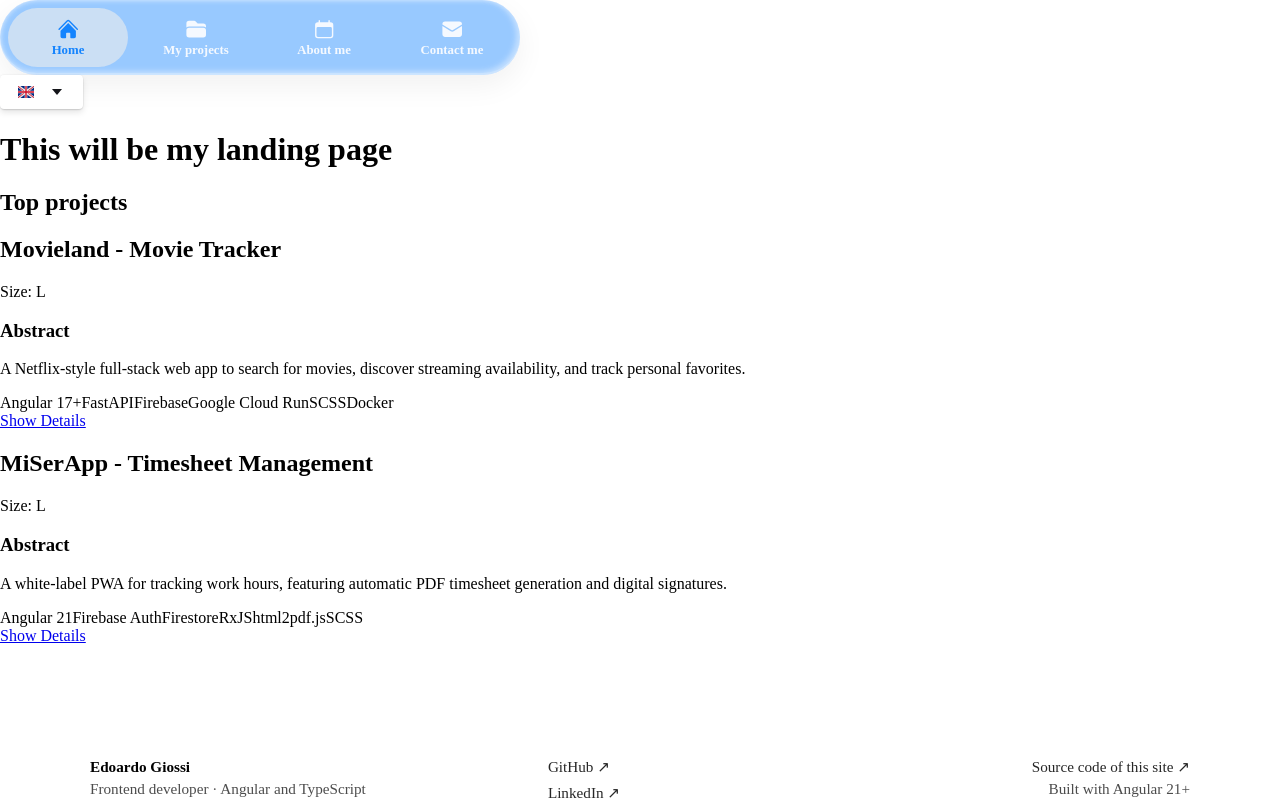
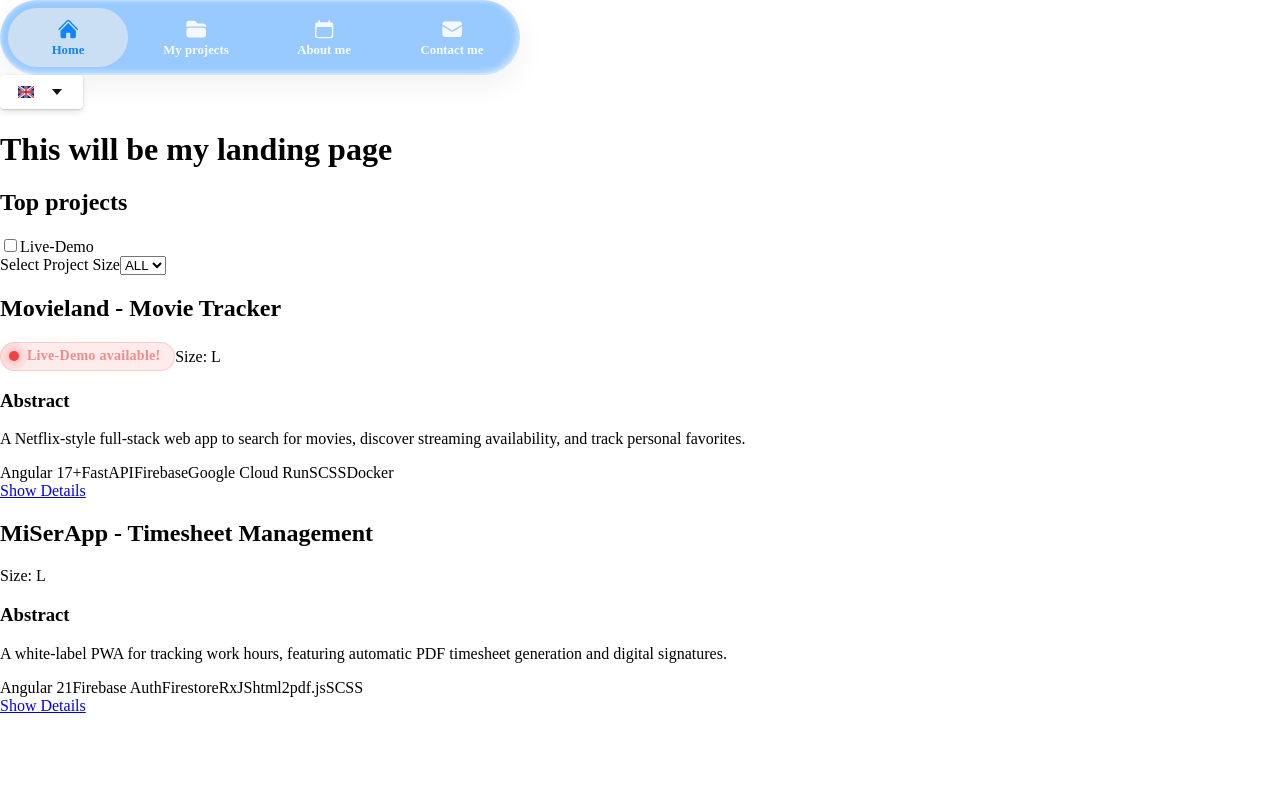
Before and after one commit to Edoardo-NameNotFoundError/MyPersonalPortfolio, an Angular app: page /en/home in a window 1280 px wide. Shown: the top 800 px of the page. Built offline with nearby package versions, Linux system fonts and the light colour scheme.

Commit message:
Closes #19

```diff
--- a/src/app/components/progetti-component/progetti-component.html
+++ b/src/app/components/progetti-component/progetti-component.html
@@ -1,10 +1,38 @@
 <section class="projects-grid">
 
-  @for (project of projectsArray(); track project.id) {
+  <div class="filter-class">
+    <input type="checkbox" [checked]="showOnlyLive()" (change)="toggleShowLive($event)" id="show-only-live">
+    <label for="show-only-live">{{ 'projects.filters.mostraLive' | t }}</label>
+
+    <div class="size-filter">
+      <label for="size-select">{{ 'projects.filters.dimensione' | t }}</label>
+
+      <select
+        id="size-select"
+        [value]="selectedSize()"
+        (change)="onSizeChange($event)"
+        class="filter-select">
+
+        @for(size of availableSizes(); track size) {
+          <option [value]="size">{{ size }}</option>
+        }
+
+      </select>
+    </div>
+  </div>
+
+  @for (project of filteredProjects(); track project.id) {
 
     <article class="project-card">
 
       <h2>{{ project.title | l }}</h2>
+
+      @if(project.liveUrl) {
+        <div class="live-indicator">
+          <span class="live-dot"></span>
+          <span class="live-text">{{ 'projects.labels.demoDisponibile' | t }}</span>
+        </div>
+      }
 
       <span class="badge-size">{{ 'projects.labels.size' | t}}: {{ project.size }}</span>
 
--- a/src/app/components/progetti-component/progetti-component.scss
+++ b/src/app/components/progetti-component/progetti-component.scss
@@ -0,0 +1,45 @@
+$live-color: #ef4444;
+
+.live-indicator {
+  display: inline-flex;
+  align-items: center;
+  gap: 0.5rem;
+  padding: 0.35rem 0.85rem 0.35rem 0.5rem;
+
+  background-color: rgba($live-color, 0.1);
+  border: 1px solid rgba($live-color, 0.2);
+  border-radius: 9999px;
+
+  font-size: 0.875rem;
+  font-weight: 600;
+  letter-spacing: 0.02em;
+  color: lighten($live-color, 15%);
+}
+
+.live-dot {
+  position: relative;
+  display: block;
+  width: 10px;
+  height: 10px;
+  background-color: $live-color;
+  border-radius: 50%;
+  box-shadow: 0 0 8px rgba($live-color, 0.6);
+
+  // L'onda radar
+  &::before {
+    content: '';
+    position: absolute;
+    inset: 0;
+    border-radius: inherit;
+    background-color: inherit;
+    z-index: -1;
+    animation: modern-ping 2s cubic-bezier(0, 0, 0.2, 1) infinite;
+  }
+}
+
+@keyframes modern-ping {
+  75%, 100% {
+    transform: scale(2.8);
+    opacity: 0;
+  }
+}
--- a/src/app/components/progetti-component/progetti-component.ts
+++ b/src/app/components/progetti-component/progetti-component.ts
@@ -1,4 +1,4 @@
-import { Component, inject, input } from '@angular/core';
+import { Component, computed, inject, input, signal } from '@angular/core';
 import { RouterLink } from '@angular/router';
 
 import { PROJECTS } from '../../assets/project.data';
@@ -8,6 +8,8 @@ import { LanguageService } from '../../i18n/language.service';
 import { LPipe } from '../../i18n/l.pipe';
 import { TPipe } from '../../i18n/t.pipe';
 
+type FilterSize = Project['size'] | 'ALL';
+
 @Component({
   selector: 'app-progetti-component',
   standalone: true,
@@ -15,7 +17,43 @@ import { TPipe } from '../../i18n/t.pipe';
   templateUrl: './progetti-component.html',
   styleUrl: './progetti-component.scss',
 })
+
+
 export class ProgettiComponent {
+  selectedSize = signal<FilterSize>('ALL');
+  showOnlyLive = signal<boolean>(false);
+
   projectsArray = input<Project[]>([...PROJECTS].sort((a,b) => b.priority - a.priority));
   readonly i18n = inject(LanguageService);
+
+  availableSizes = computed(() => {
+    const allSizes = this.projectsArray().map(p => p.size);
+    const uniqueSizes = new Set(allSizes);
+
+    return ['ALL', ...uniqueSizes] as FilterSize[];
+  })
+
+  filteredProjects = computed(() => {
+    let filtered = this.projectsArray();
+
+    if(this.showOnlyLive()) {
+      filtered = filtered.filter(p => p.liveUrl && p.liveUrl.trim() !== '');
+    }
+
+    if(this.selectedSize() !== 'ALL') {
+      filtered = filtered.filter(p => p.size === this.selectedSize());
+    }
+
+    return filtered;
+  })
+
+  toggleShowLive(event: Event)  {
+    const isChecked = event.target as HTMLInputElement;
+    this.showOnlyLive.set(isChecked.checked);
+  }
+
+  onSizeChange(event: Event) {
+    const selectedElement = event.target as HTMLSelectElement;
+    this.selectedSize.set(selectedElement.value as FilterSize);
+  }
 }
--- a/src/app/i18n/translations/en.ts
+++ b/src/app/i18n/translations/en.ts
@@ -45,8 +45,15 @@ export const en: Dictionary = {
             description: 'Description',
             technologies: 'Tech Stack',
             showDetails: 'Show Details',
-        back: 'Back to projects'
+            back: 'Back to projects',
+            demoDisponibile: 'Live-Demo available!'
+        },
+
+        filters: {
+            mostraLive: 'Live-Demo',
+            dimensione: 'Select Project Size'
         }
+
     },
 
     notFoundPage: {
--- a/src/app/i18n/translations/it.ts
+++ b/src/app/i18n/translations/it.ts
@@ -43,7 +43,12 @@ export const it = {
             description: 'Descrizione',
             technologies: 'Tecnologie utilizzate',
             showDetails: 'Vedi i dettagli',
-            back: 'Torna ai progetti'
+            back: 'Torna ai progetti',
+            demoDisponibile: 'Live-Demo disponibile!'
+        },
+        filters: {
+            mostraLive: 'Live-Demo',
+            dimensione: 'Dimensione del progetto'
         }
     },
 
```
Also changed, not shown: src/models/project.interface.ts (line endings or trailing spaces). Lines whose indentation alone changed are shown as unchanged.
